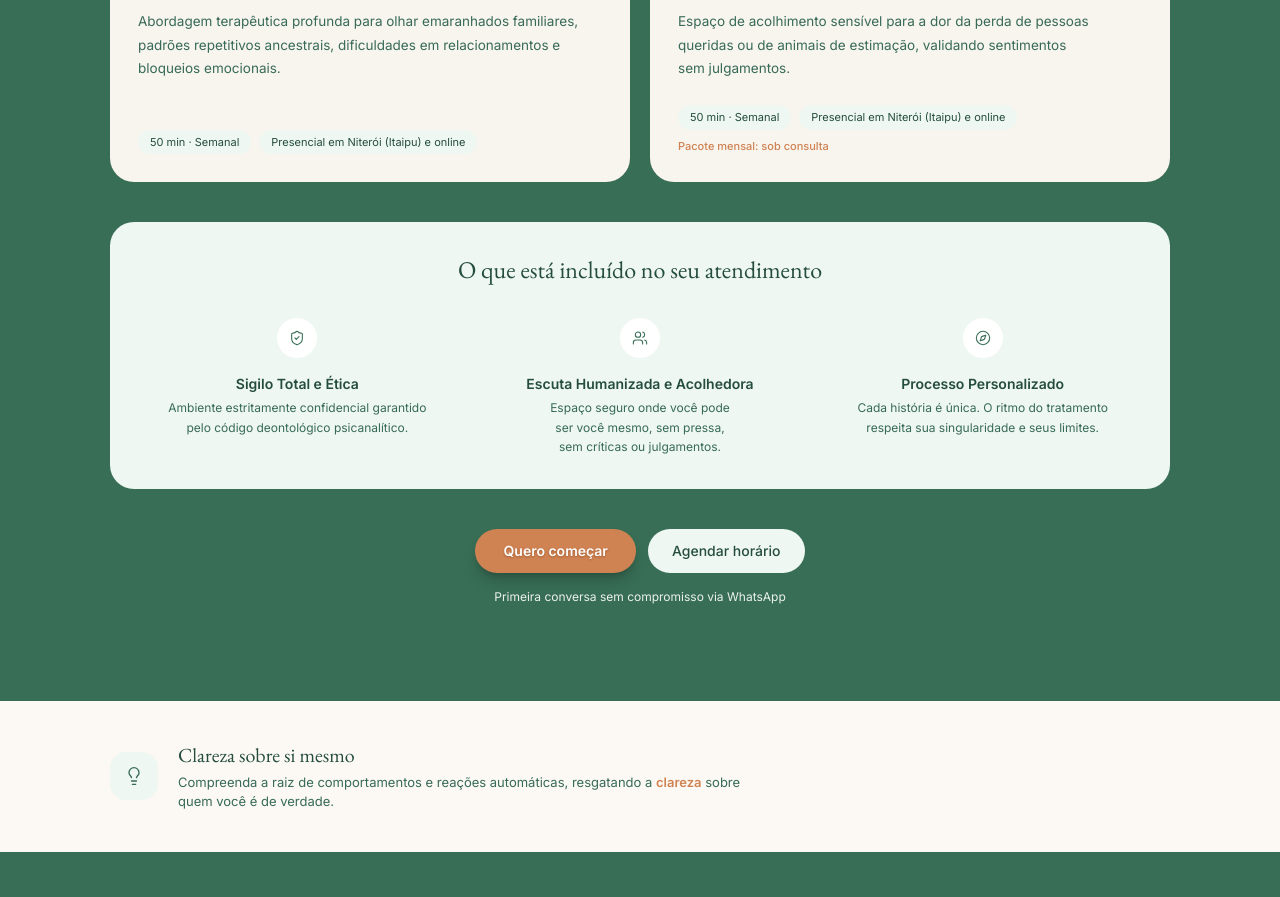
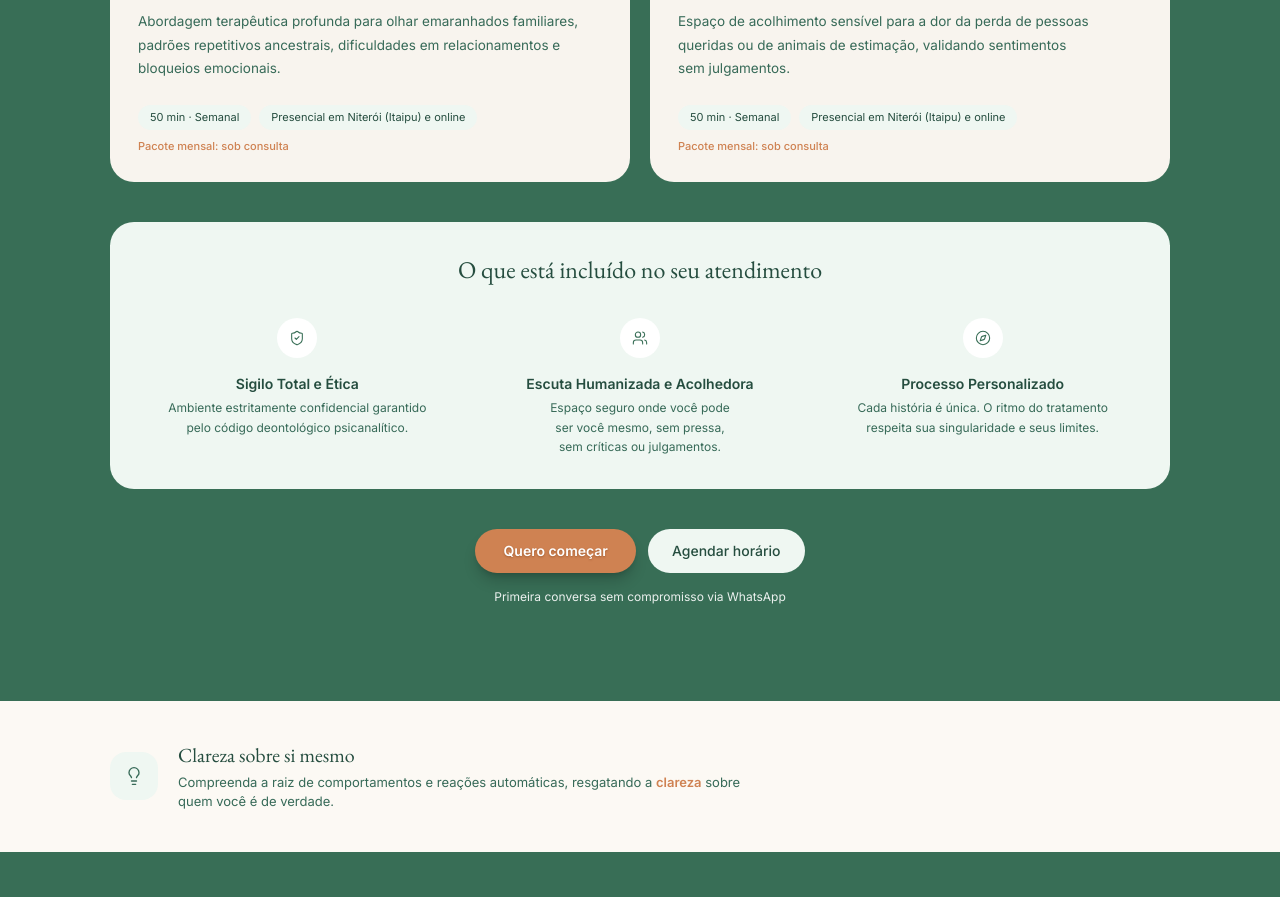
Before and after one commit to cacaiomartins-boop/Site-Angelica-Machado, a React (Vite) app: page / in a window 1280 px wide. Shown: the part 3820-4717 px from the top of the page. Built offline with nearby package versions, Linux system fonts and the light colour scheme.

Commit message:
atualizacao do site

```diff
--- a/src/data/clinic.ts
+++ b/src/data/clinic.ts
@@ -57,7 +57,7 @@ export const about = {
 export const services = [
   { title: "Consulta Psicanalítica", price: "R$ 150", priceNote: "Sessão avulsa", unit: "50 min · Semanal", packageNote: "Pacote mensal: sob consulta", text: "Aprofundamento na interpretação dos conteúdos inconscientes, tratamento de ansiedade, depressão, fobias e fortalecimento da autonomia emocional.", mode: "Presencial em Niterói (Itaipu) e online" },
   { title: "Terapia sistêmica familiar", price: "R$ 150", priceNote: "Sessão avulsa", unit: "50 min · Semanal", packageNote: "Pacote mensal: sob consulta", text: "Compreende a pessoa dentro dos sistemas relacionais dos quais ela faz parte — principalmente a família — considerando que seus comportamentos, emoções e dificuldades podem estar relacionados às dinâmicas, vínculos, padrões e histórias familiares.", mode: "Presencial em Niterói (Itaipu) e online" },
-  { title: "Constelação Sistêmica Familiar", price: "Sob consulta", priceNote: "Sessão temática", unit: "50 min · Semanal", packageNote: "", text: "Abordagem terapêutica profunda para olhar emaranhados familiares, padrões repetitivos ancestrais, dificuldades em relacionamentos e bloqueios emocionais.", mode: "Presencial em Niterói (Itaipu) e online" },
+  { title: "Constelação Sistêmica Familiar", price: "Sob consulta", priceNote: "Sessão temática", unit: "50 min · Semanal", packageNote: "Pacote mensal: sob consulta", text: "Abordagem terapêutica profunda para olhar emaranhados familiares, padrões repetitivos ancestrais, dificuldades em relacionamentos e bloqueios emocionais.", mode: "Presencial em Niterói (Itaipu) e online" },
   { title: "Suporte ao Luto e Luto Pet", price: "R$ 150", priceNote: "Sessão avulsa", unit: "50 min · Semanal", packageNote: "Pacote mensal: sob consulta", text: "Espaço de acolhimento sensível para a dor da perda de pessoas queridas ou de animais de estimação, validando sentimentos sem julgamentos.", mode: "Presencial em Niterói (Itaipu) e online" },
 ];
 
```
